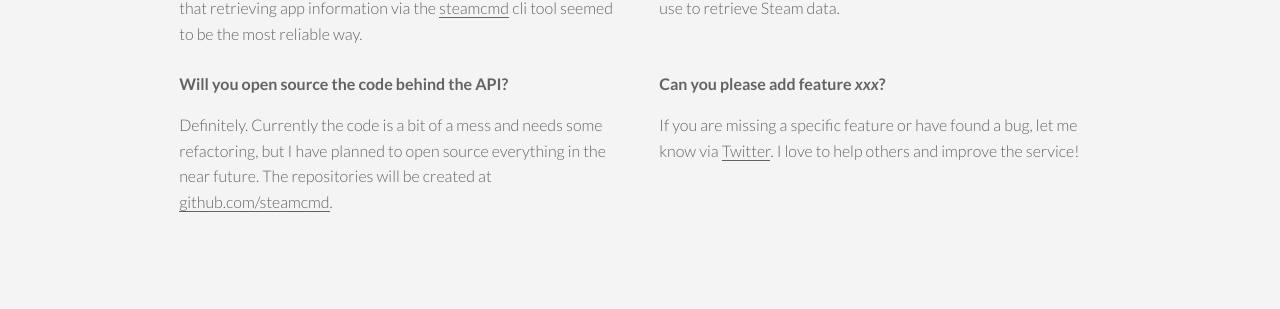
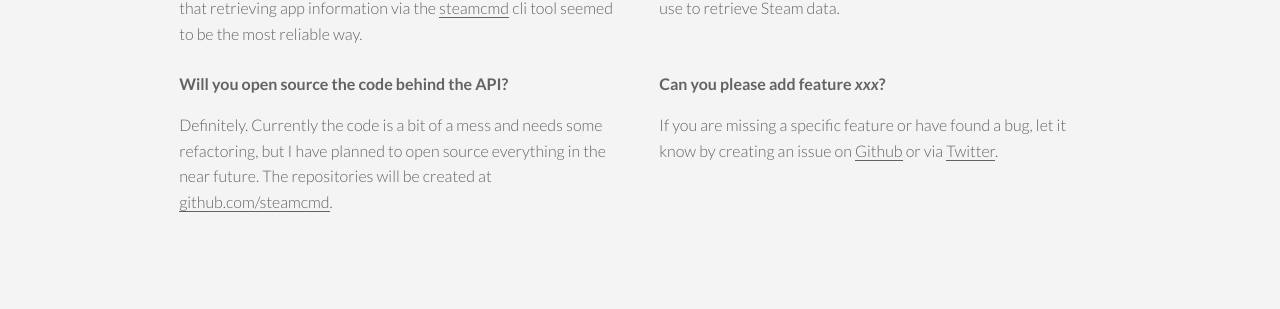
Before and after one commit to steamcmd/website, a Jekyll site: the page built from index.html, in a window 1280 px wide and 900 px high, scrolled down 4900 px. Shown: the part 179-488 px from the top of the window. Built offline with Jekyll 4.4.1, drawn with Linux system fonts in a browser that asks for light colours.

Commit message:
Improve explanation in FAQ

```diff
--- a/_includes/faq.html
+++ b/_includes/faq.html
@@ -33,8 +33,8 @@
   <div class="col-6">
     <b>Can you please add feature <i>xxx</i>?</b>
     <p>
-      If you are missing a specific feature or have found a bug, let me know via <a href="https://twitter.com/messages/compose?recipient_id=1132284269345333248">Twitter</a>.
-      I love to help others and improve the service!
+      If you are missing a specific feature or have found a bug, let it know by creating an issue on <a href="https://github.com/steamcmd">Github</a>
+      or via <a href="https://twitter.com/messages/compose?recipient_id=1132284269345333248">Twitter</a>.
     </p>
   </div>
 </div>
```
